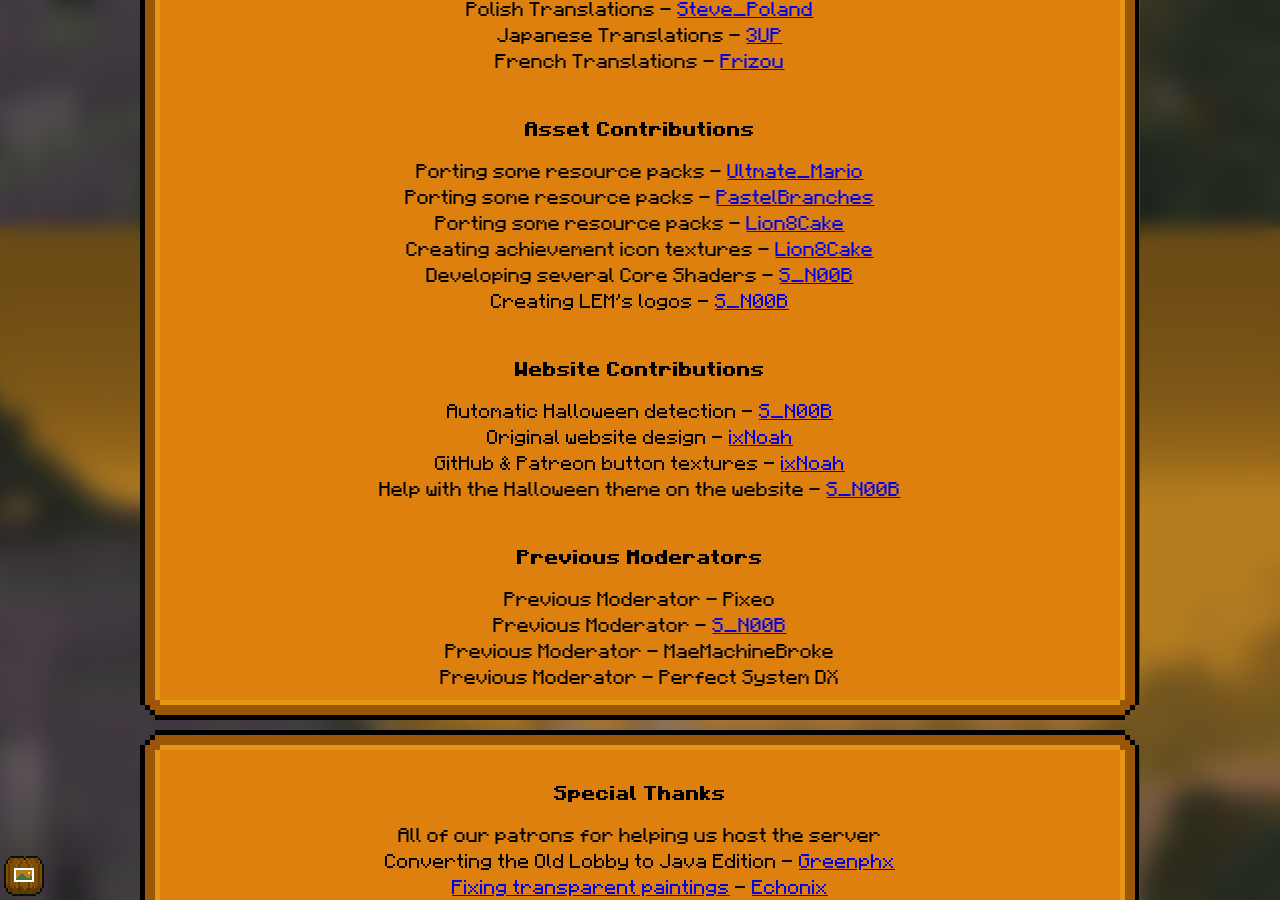
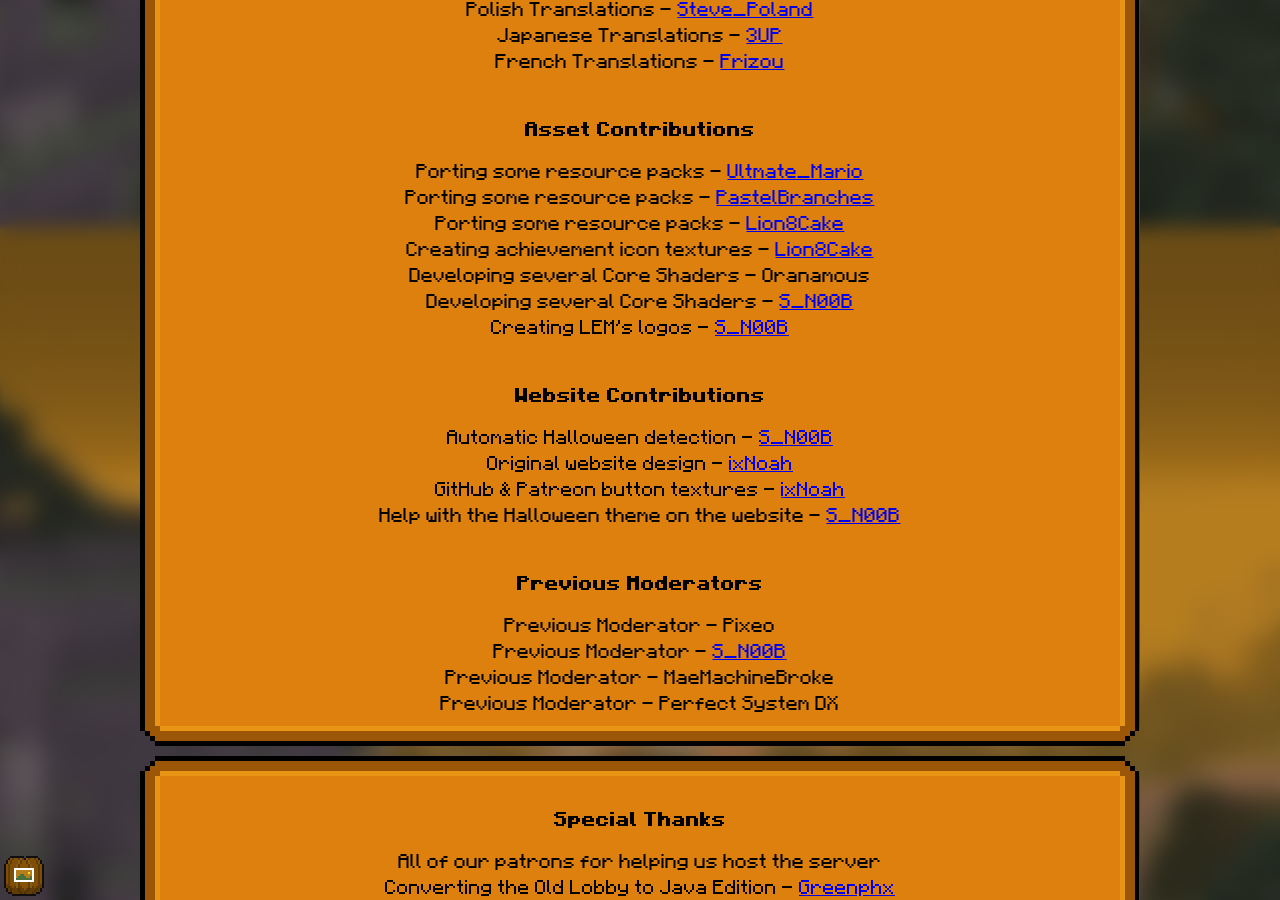
Before and after one commit to Legacy-Edition-Minigames/Website, a Jekyll site: the page built from credits.html, in a window 1280 px wide and 900 px high, scrolled down 1573 px. Built offline with Jekyll 4.4.1, drawn with Linux system fonts in a browser that asks for light colours; some web fonts are replaced.

Commit message:
Add Oranamous/Dawn to credits

```diff
--- a/credits.html
+++ b/credits.html
@@ -81,7 +81,8 @@ title: "Credits"
 	Porting some resource packs - <a href="https://www.youtube.com/channel/UCdrISDcsX4B8rI-FQuxXFTw" target="_blank">PastelBranches</a><br>
 	Porting some resource packs - <a href="https://github.com/Lion8cake" target="_blank">Lion8Cake</a><br>
 	Creating achievement icon textures - <a href="https://github.com/Lion8cake" target="_blank">Lion8Cake</a><br>
-  	Developing several Core Shaders - <a href="https://github.com/S-N00B-1" target="_blank">S_N00B</a><br>
+  	Developing several Core Shaders - Oranamous<br>
+	Developing several Core Shaders - <a href="https://github.com/S-N00B-1" target="_blank">S_N00B</a><br>
 	Creating LEM's logos - <a href="https://github.com/S-N00B-1" target="_blank">S_N00B</a><br>
 
 	<br><p><b>Website Contributions</b></p>
```
